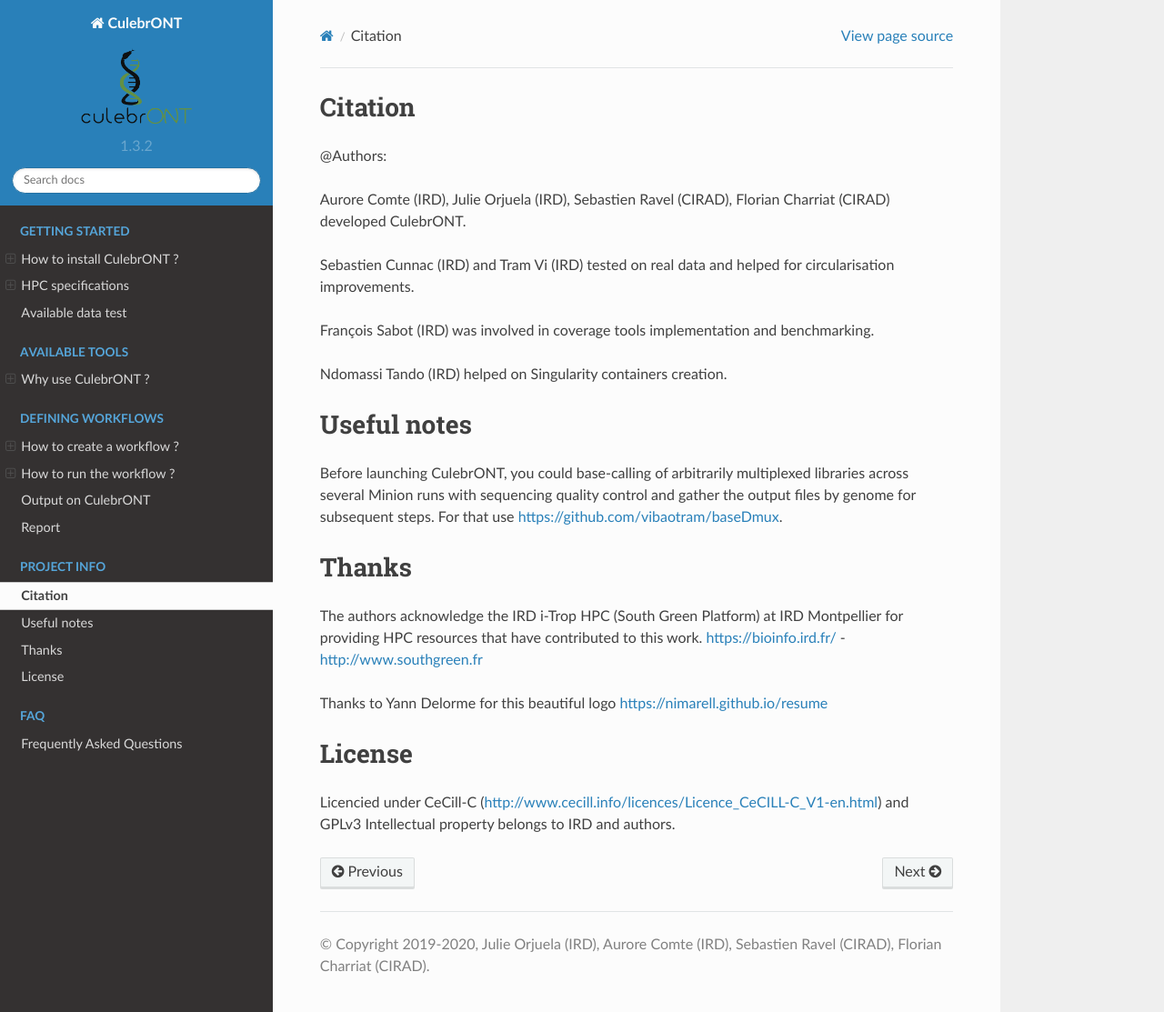
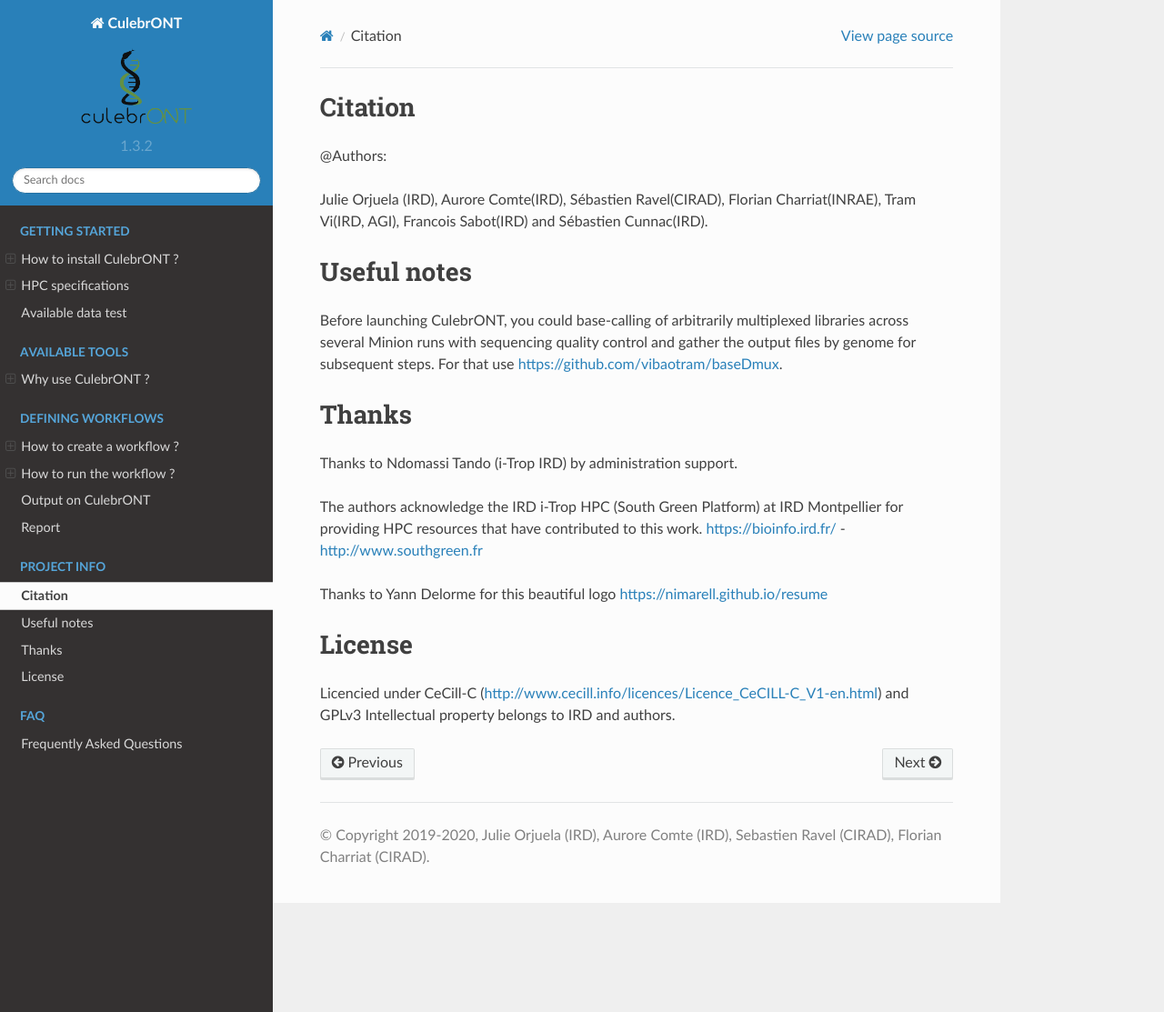
Before and after one commit to SouthGreenPlatform/culebrONT, a Sphinx documentation site: the page built from docs/source/PROJECT.rst, in a window 1280 px wide and 1113 px high. Shown: the whole window at 91% size. Built offline with Sphinx 7.4.7 and the Read the Docs theme 2.0.0, drawn with Linux system fonts in a browser that asks for light colours.

Commit message:
Update PROJECT.rst

```diff
--- a/docs/source/PROJECT.rst
+++ b/docs/source/PROJECT.rst
@@ -3,13 +3,7 @@ Citation
 
 @Authors:
 
-Aurore Comte (IRD), Julie Orjuela (IRD), Sebastien Ravel (CIRAD), Florian Charriat (CIRAD) developed CulebrONT.
-
-Sebastien Cunnac (IRD) and Tram Vi (IRD) tested on real data and helped for circularisation improvements.
-
-François Sabot (IRD) was involved in coverage tools implementation and benchmarking.
-
-Ndomassi Tando (IRD) helped on Singularity containers creation.
+Julie Orjuela (IRD), Aurore Comte(IRD), Sébastien Ravel(CIRAD), Florian Charriat(INRAE), Tram Vi(IRD, AGI), Francois Sabot(IRD) and Sébastien Cunnac(IRD).
 
 Useful notes
 ------------
@@ -18,6 +12,8 @@ Before launching CulebrONT, you could base-calling of arbitrarily multiplexed li
 
 Thanks
 ------
+
+Thanks to Ndomassi Tando (i-Trop IRD) by administration support.
 
 The authors acknowledge the IRD i-Trop HPC (South Green Platform) at IRD Montpellier for providing HPC resources that have contributed to this work. https://bioinfo.ird.fr/ - http://www.southgreen.fr
 
```
